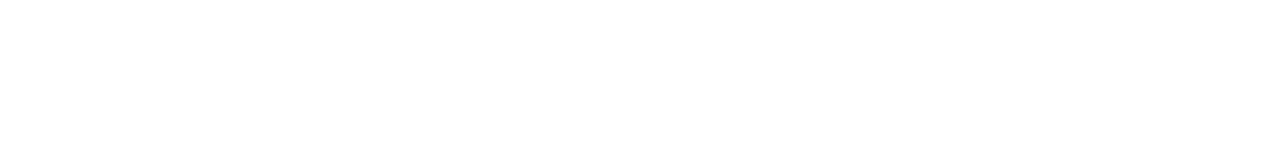
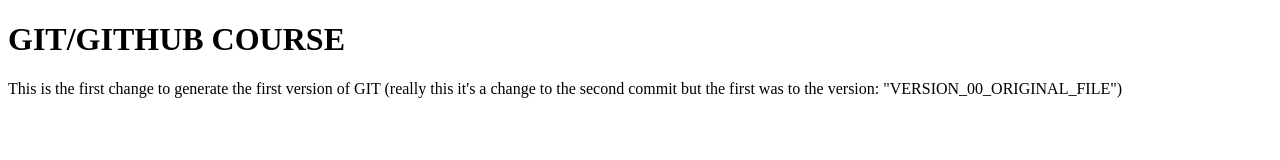
Before and after one commit to OctavioAS/GIT-GITHUB_COURSE_1ST_PART_GITBASH, a plain HTML site: page index.html in a window 1280 px wide. Drawn offline with Linux system fonts and the light colour scheme.

Commit message:
VERSION_01_HTMLCHANGE_<h1><p>

```diff
--- a/index.html
+++ b/index.html
@@ -17,7 +17,9 @@ porque viste mi CV, por favor mira mi forma autodidacta para aprender-->
 </head>
 
 <body>
-
+    <h1>GIT/GITHUB COURSE</h1>
+    <p>This is the first change to generate the first version of GIT (really this it's a change to the second commit but the
+        first was to the version: "VERSION_00_ORIGINAL_FILE")</p>
 </body>
 
 </html>
```
